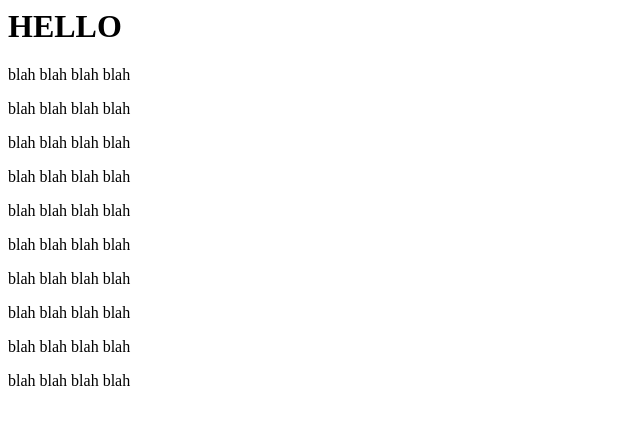
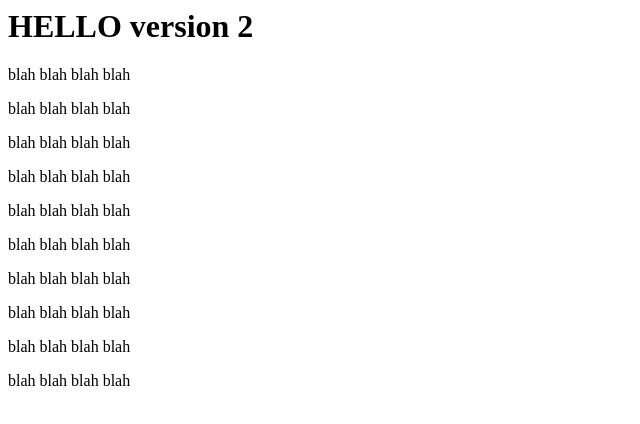
Before and after one commit to c2-80462/myapp, a plain HTML site: page index.html in a window 1280 px wide. Shown: the whole page, without its empty margins (0-640 px from the left). Drawn offline with Linux system fonts and the light colour scheme.

Commit message:
update index.html

```diff
--- a/index.html
+++ b/index.html
@@ -1,6 +1,6 @@
 <html>
   <body>
-    <h1> HELLO  </h1>
+    <h1> HELLO version 2 </h1>
         <p>blah blah blah blah</p>
             <p>blah blah blah blah</p>
                 <p>blah blah blah blah</p>
```
